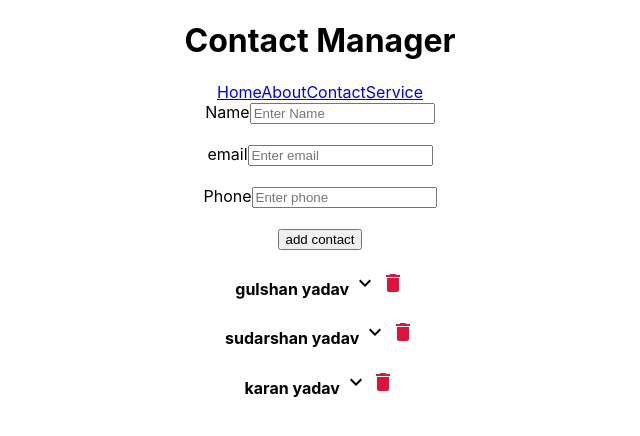
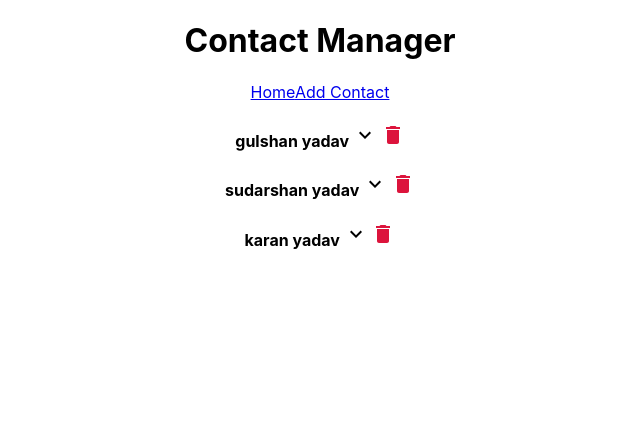
Before and after one commit to gulshanyadav01/contactmanager, a React (Create React App) app: page / in a window 1280 px wide. Shown: the top 436 px of the page, without its empty margins (320-960 px from the left). Built offline with nearby package versions, Linux system fonts and the light colour scheme.

Commit message:
nav link

```diff
--- a/package.json
+++ b/package.json
@@ -10,6 +10,7 @@
     "@testing-library/user-event": "^12.2.2",
     "react": "^17.0.1",
     "react-dom": "^17.0.1",
+    "react-router-dom": "^5.2.0",
     "react-scripts": "4.0.0",
     "react-uuid": "^1.0.2",
     "uuid": "^8.3.1",
--- a/src/App.js
+++ b/src/App.js
@@ -2,6 +2,7 @@
 import './App.css';
 import Contacts from "./components/Contacts/Contacts"
 import Header from "./components/Layout/Header";
+import { BrowserRouter as Router, Route, Switch } from "react-router-dom";
 
 // import { Provider } from "./Context"
 import { Provider } from "./Context1";
@@ -10,11 +11,16 @@ import AddContact from "./components/Contacts/AddContact"
 function App() {
   return (
     <Provider>
+    <Router>
       <div className="App">
         <Header branding = "Contact Manager" />
-        <AddContact/>
-        <Contacts />
+        <Switch>
+          <Route exact path = '/' component = {Contacts}/>
+          <Route exact path = "/AddContact" component = {AddContact}/>
+
+        </Switch>
       </div>
+    </Router>
     </Provider>
   );
 }
--- a/src/components/Layout/Header.jsx
+++ b/src/components/Layout/Header.jsx
@@ -1,6 +1,6 @@
 import React from "react"
 import PropTypes from "prop-types";
-
+import { NavLink } from "react-router-dom"
 
 const Header = (props) => {
 
@@ -13,10 +13,9 @@ const Header = (props) => {
             </div>
             <div>
                 <nav>
-                    <a href = "home">Home</a>
-                    <a href = "About">About</a>
-                    <a href = "contact">Contact</a>
-                    <a href = "services">Service</a>
+                    <NavLink to = "/">Home</NavLink>
+                    <NavLink to = "AddContact">Add Contact</NavLink>
+
                 </nav>
             </div>
             </div>
```
Also changed, not shown: 1 other file (tests, documents, lock files or other folders).
